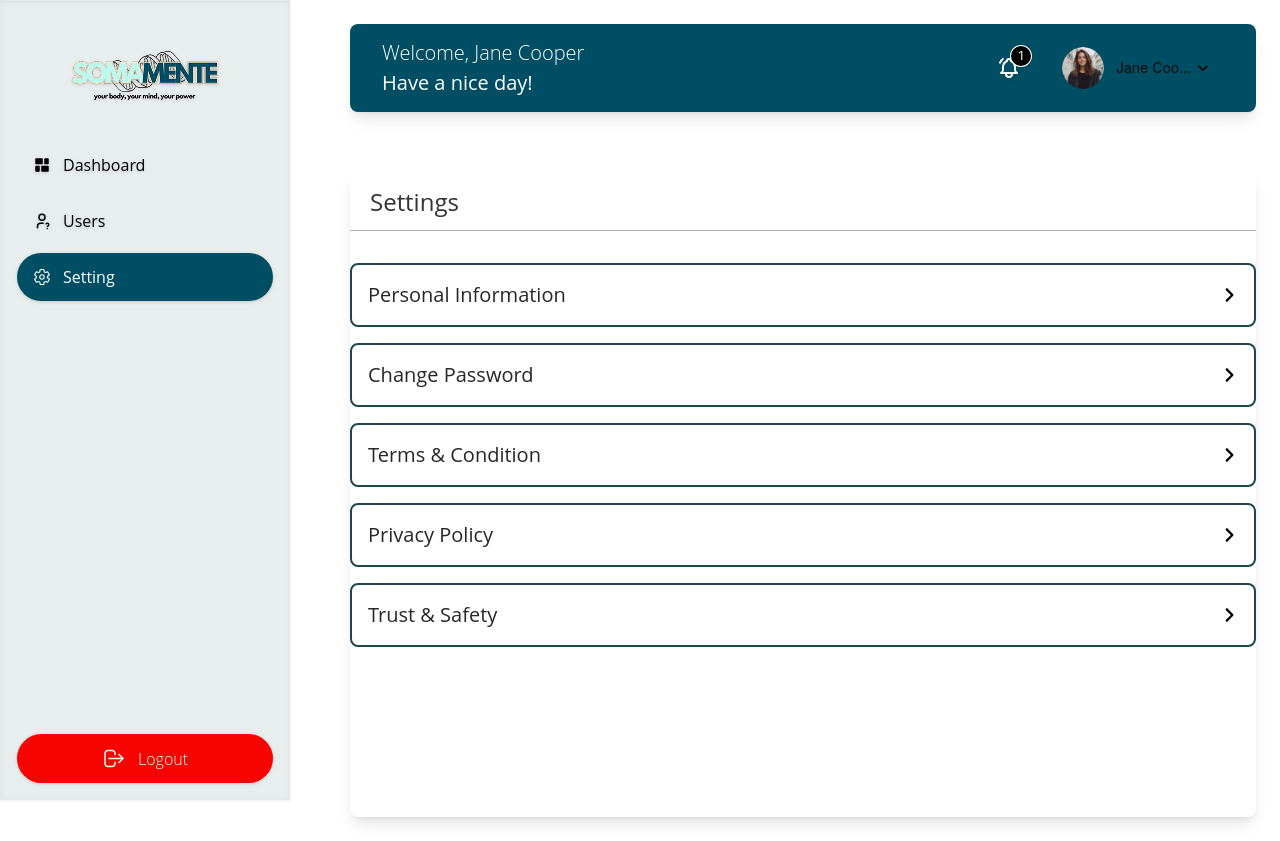
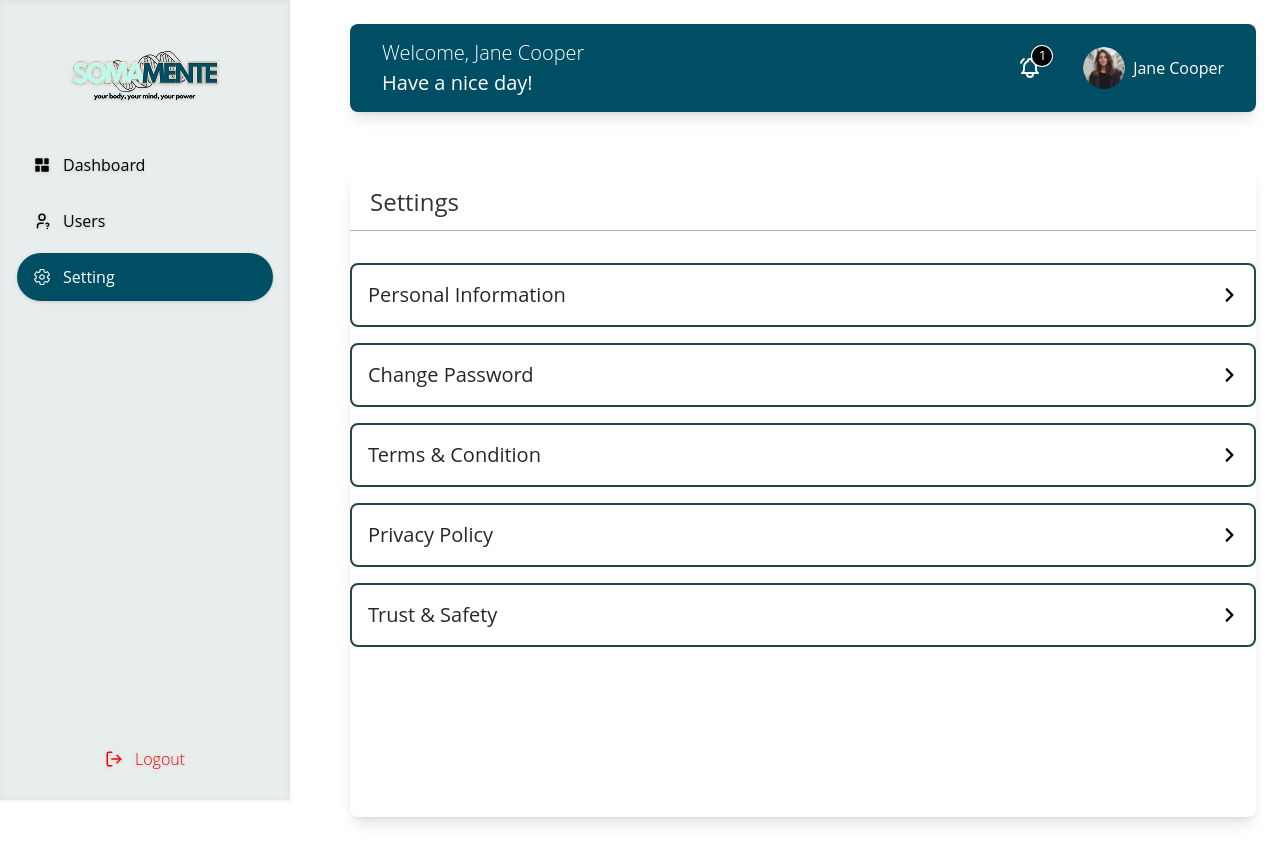
Before and after one commit to sharif57/EvangelAlze-AI-App-dashboard, a React (Vite) app: page /settings in a window 1280 px wide. Built offline with nearby package versions, Linux system fonts and the light colour scheme.

Commit message:
Enhance Header and Sidebar components with improved navigation and logout functionality

```diff
--- a/src/layouts/Main/Header.jsx
+++ b/src/layouts/Main/Header.jsx
@@ -1,5 +1,5 @@
 import { useEffect, useRef, useState } from "react";
-import { useLocation, useNavigate } from "react-router-dom";
+import { Link, useLocation, useNavigate } from "react-router-dom";
 import { Badge } from "antd";
 import profileImage from "../../assets/images/dash-profile.png";
 import { TbBellRinging } from "react-icons/tb";
@@ -59,11 +59,12 @@ const Header = () => {
             />
           </Badge>
         </div>
-        <div className="flex items-center">
+        <Link to={'/settings/profile'} className="flex items-center  gap-2" >
           <div>
             <img src={profileImage} alt="" className="rounded-full h-[42px] w-[42px]" />
           </div>
-          <Select
+            <p>Jane Cooper</p>
+          {/* <Select
             defaultValue="Jane Cooper"
             style={{
               width: 120,
@@ -81,8 +82,8 @@ const Header = () => {
                 label: 'Lucy',
               }
             ]}
-          />
-        </div>
+          /> */}
+        </Link>
       </div>
     </div>
   );
--- a/src/layouts/Main/Sidebar.jsx
+++ b/src/layouts/Main/Sidebar.jsx
@@ -5,6 +5,7 @@ import { createElement, useEffect, useState } from "react";
 import { routeLinkGenerators } from "../../utils/routeLinkGenerators";
 import { dashboardItems } from "../../constants/router.constants";
 import Swal from "sweetalert2";
+import { LogOut } from "lucide-react";
 
 
 const Sidebar = () => {
@@ -75,10 +76,10 @@ const Sidebar = () => {
         <div className="p-4 mt-auto  text-center">
           <button
             onClick={handleLogOut}
-            className=" w-full bg-red text-black  font-semibold px-12 py-3 flex items-center justify-center gap-3 text-md outline-none rounded-full"
+            className=" w-full  text-red  font-semibold px-12 py-3 flex items-center justify-center gap-3 text-md outline-none rounded-full"
           >
-            <img className="" src={logout} alt="" />
-            <span className="text-white font-light">Logout</span>
+            <LogOut size={18} className="text-red" />
+            <span className="text-red font-light">Logout</span>
           </button>
         </div>
       </div>
--- a/src/pages/Main/Setting/Setting.jsx
+++ b/src/pages/Main/Setting/Setting.jsx
@@ -11,7 +11,7 @@ const Setting = () => {
       <h3 className="text-2xl text-black mb-4 pl-5 border-b border-lightGray pb-3">Settings</h3>
       <div>
         {routeLinkGenerators(dashboardItems)
-          .filter(({ children }) => children && children.length > 0) // Ensure only items with children are processed
+          .filter(({ children }) => children && children.length > 0)
           .map(({  children }, indx) => (
             <div key={indx} className="space-y-4 container mx-auto max-w-7xl pt-4 pb-32">
               {children.map(({ subName, subPath,  }, inx) => (
```
